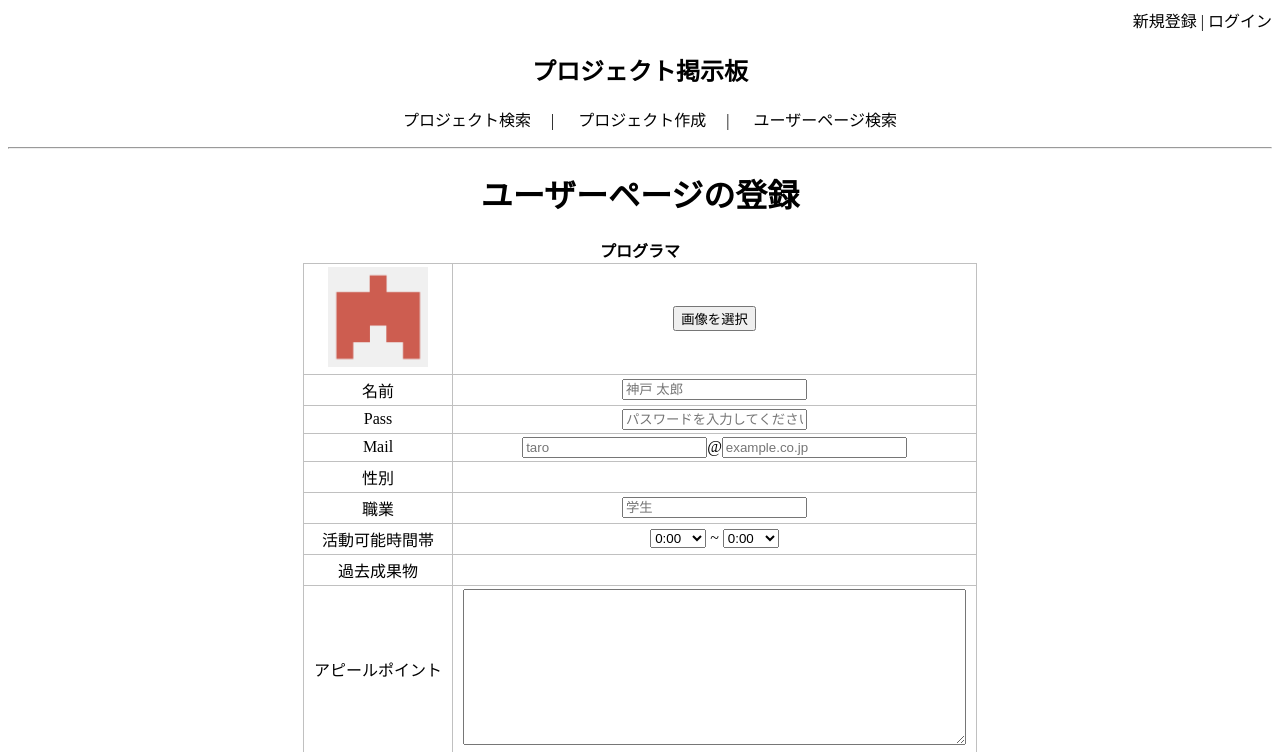
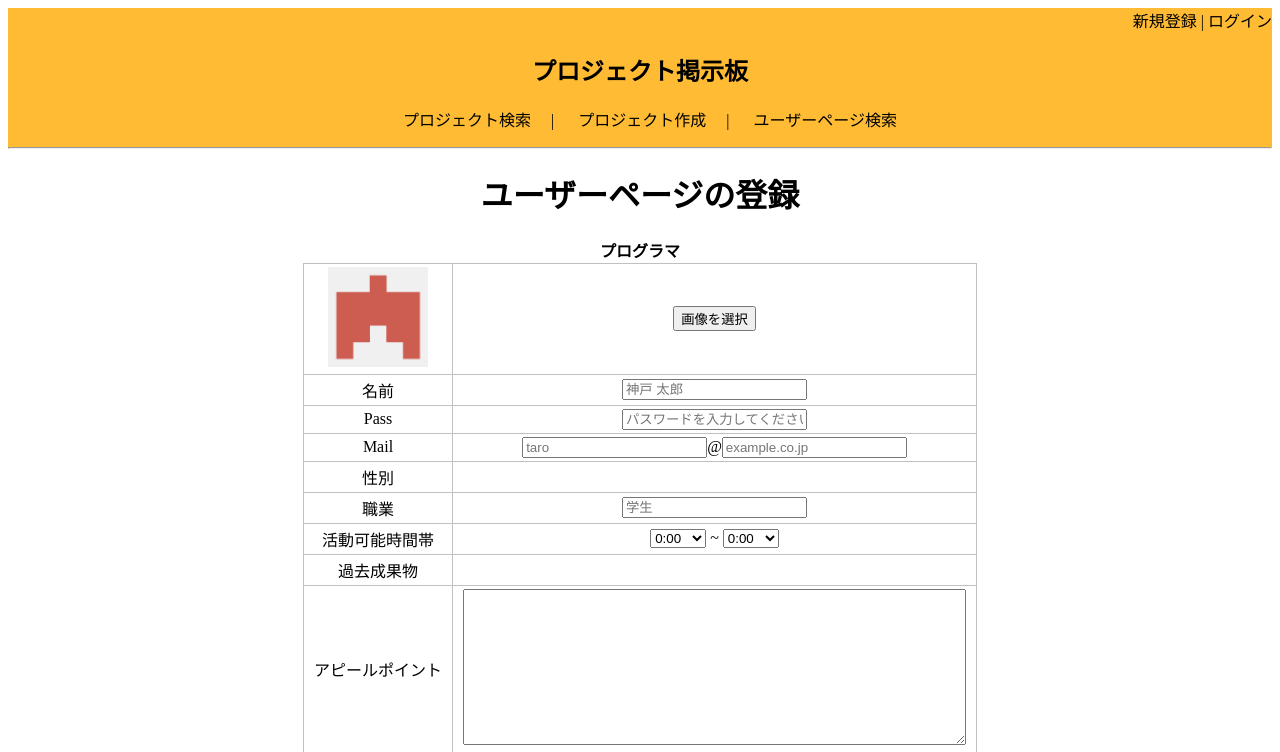
Before and after one commit to kd-team2E/Co-creation-board, a PHP site: page /signup.php in a window 1280 px wide. Shown: the top 752 px of the page. Run offline with PHP 8.4, Linux system fonts and the light colour scheme.

Commit message:
ヘッダー2の色変え忘れ

```diff
--- a/header2.php
+++ b/header2.php
@@ -5,6 +5,7 @@
 	<link rel="stylesheet" type="text/css" href="project.css">
 </head>
 <body>
+	<div style="background-color: #FFBB33">
 <div align="right"><a href="signup.php">新規登録</a> | <a href="login.php">ログイン</a></div>
 <h2>プロジェクト掲示板</h2>
 <ul class="navi">
@@ -13,5 +14,4 @@
 <li><a href="user_search.php">ユーザーページ検索</a></li>
 </ul>
 <hr>
-</body>
-</html>
+</div>
```
